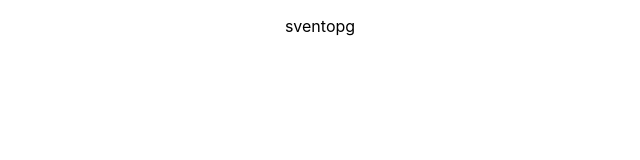
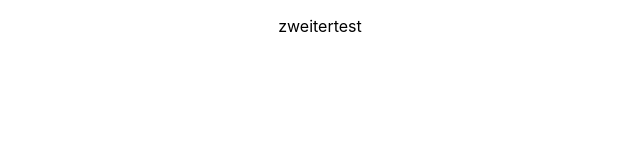
Before and after one commit to EricLuec/RestaurantFormular, a React (Create React App) app: page / in a window 1280 px wide. Shown: the top 160 px of the page, without its empty margins (320-960 px from the left). Built offline with nearby package versions, Linux system fonts and the light colour scheme.

Commit message:
zweitertest

```diff
--- a/src/App.jsx
+++ b/src/App.jsx
@@ -4,7 +4,7 @@ import './App.css';
 function App() {
   return (
     <div className="App">
-      <p>sventopg</p>
+      <p>zweitertest</p>
     </div>
   );
 }
```
